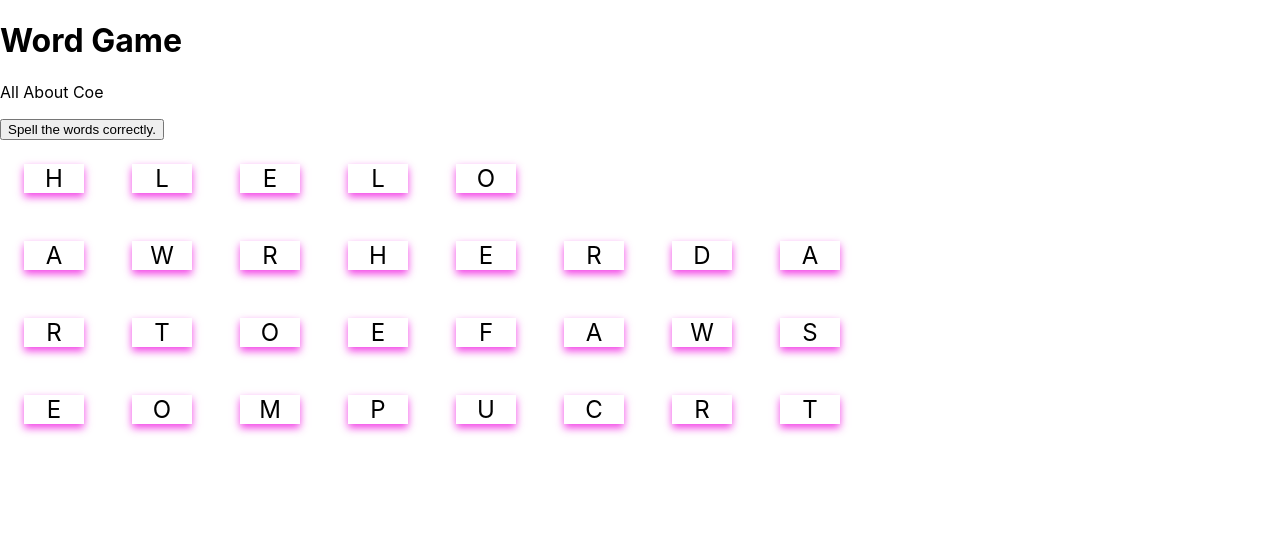
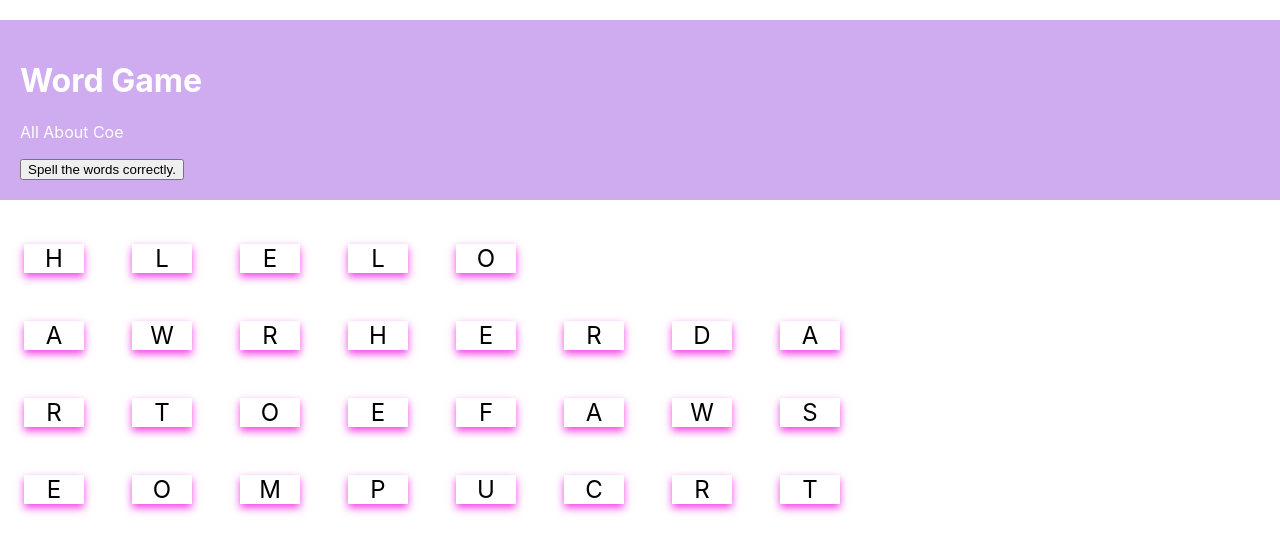
Before and after one commit to AngkanaBoona/Lab-React-3SA03, a React (Create React App) app: page / in a window 1280 px wide. Shown: the top 552 px of the page. Built offline with nearby package versions, Linux system fonts and the light colour scheme.

Commit message:
Add Color Header (5)

```diff
--- a/src/App.css
+++ b/src/App.css
@@ -53,3 +53,10 @@
 .body {
   background-color: rgb(210, 149, 234);
 }
+
+div.value{
+    background-color: rgb(207, 171, 239);
+    color: white;
+    margin: 20px 0 20px 0;
+    padding: 20px;
+}
```
